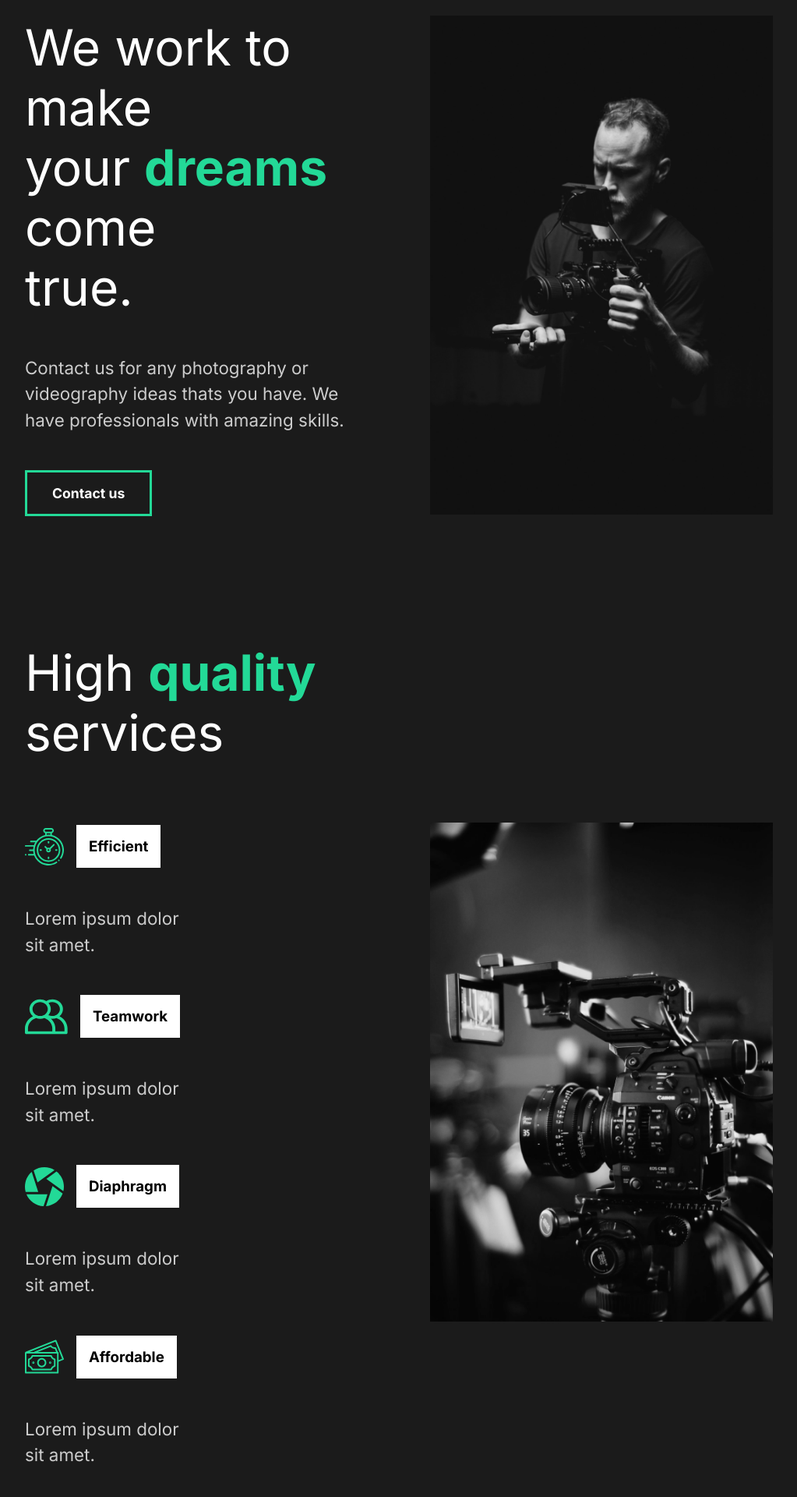
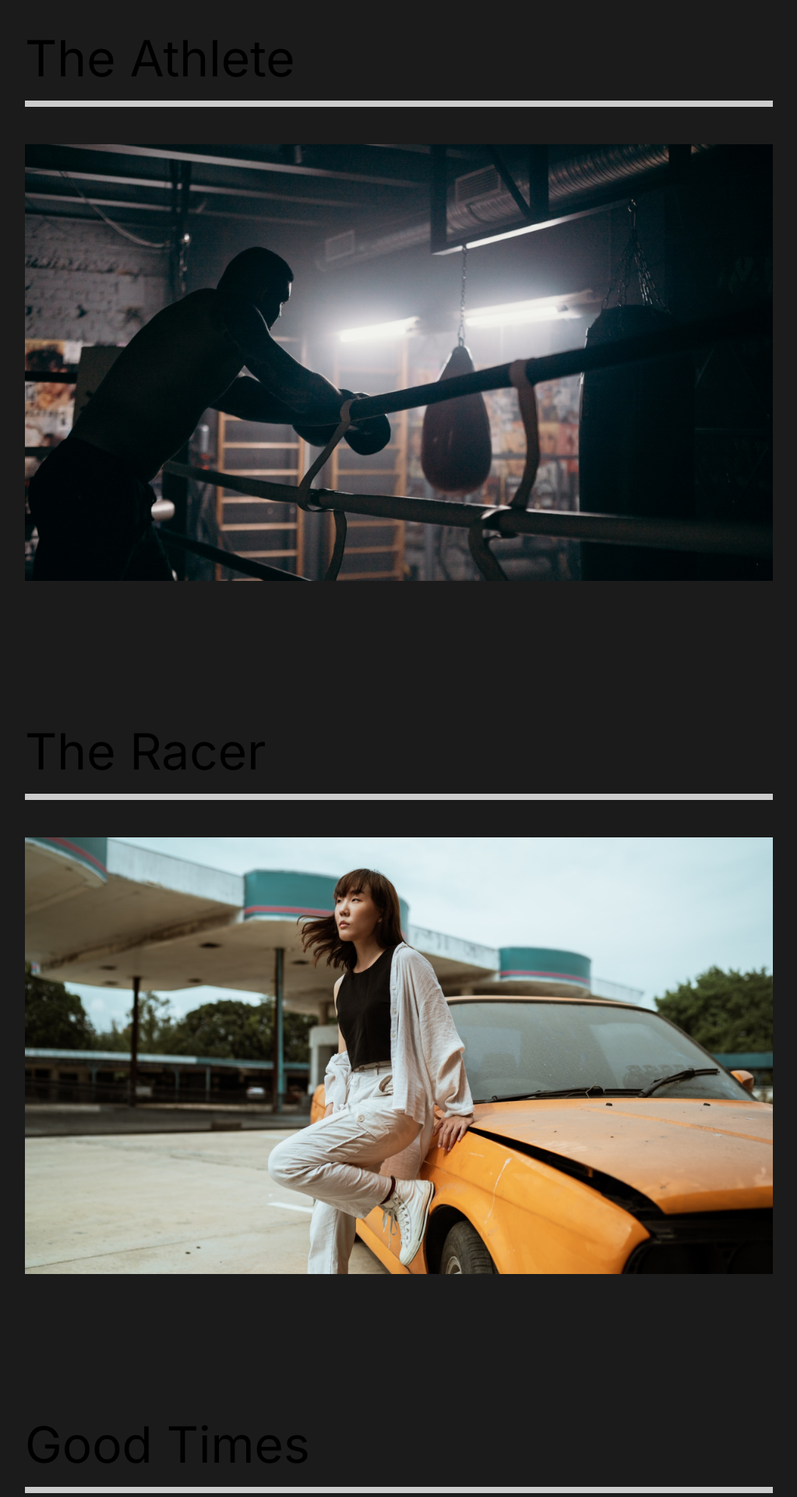
Before and after one commit to ChristianWare/Portfolio2, a React (Create React App) app: page /work in a window 1280 px wide. Shown: the part 140-2060 px from the top of the page at 78% size, without its empty margins (128-1151 px from the left). Built offline with nearby package versions, Linux system fonts and the light colour scheme.

Commit message:
8. Our Work

```diff
--- a/src/App.js
+++ b/src/App.js
@@ -1,13 +1,26 @@
 import AboutUS from "./pages/AboutUS";
 import GlobalStyle from "./components/GlobalStyle";
 import Nav from "./components/Nav";
+import ContactUs from "./pages/ContactUs";
+import OurWork from "./pages/OurWork";
+import { Switch, Route } from "react-router-dom";
 
 function App() {
   return (
     <div className='App'>
       <GlobalStyle />
       <Nav />
-      <AboutUS />
+      <Switch>
+        <Route path='/' exact>
+          <AboutUS />
+        </Route>
+        <Route path='/work'>
+          <OurWork />
+        </Route>
+        <Route path='/contact'>
+          <ContactUs />
+        </Route>
+      </Switch>
     </div>
   );
 }
--- a/src/components/Nav.js
+++ b/src/components/Nav.js
@@ -1,21 +1,24 @@
 import React from "react";
 import styled from "styled-components";
+import { Link } from "react-router-dom";
 
 const Nav = () => {
   return (
     <NavContainer>
       <h1>
-        <a id='logo' href='#'>Capture</a>
+        <Link id='logo' to='/'>
+          Capture
+        </Link>
       </h1>
       <ul>
         <li>
-          <a href='#'>1. About Us</a>
+          <Link to='/#'>1. About Us</Link>
         </li>
         <li>
-          <a href='#'>2. Our Work</a>
+          <Link to='/work'>2. Our Work</Link>
         </li>
         <li>
-          <a href='#'>3. Contact Us</a>
+          <Link to='/contact'>3. Contact Us</Link>
         </li>
       </ul>
     </NavContainer>
@@ -40,7 +43,7 @@
   }
   #logo {
     font-size: 1.5rem;
-      font-family: 'Lobster', cursive;
+    font-family: "Lobster", cursive;
     font-weight: lighter;
   }
   li {
--- a/src/index.js
+++ b/src/index.js
@@ -1,5 +1,11 @@
 import React from "react";
 import ReactDOM from "react-dom";
 import App from "./App";
+import { BrowserRouter } from "react-router-dom";
 
-ReactDOM.render(<App />, document.getElementById("root"));
+ReactDOM.render(
+  <BrowserRouter>
+    <App />
+  </BrowserRouter>,
+  document.getElementById("root")
+);
--- /dev/null
+++ b/src/pages/ContactUs.js
@@ -0,0 +1,11 @@
+import React from "react";
+
+const ContactUs = () => {
+  return (
+    <div>
+      <h1>Contact Us</h1>
+    </div>
+  );
+};
+
+export default ContactUs;
--- /dev/null
+++ b/src/pages/OurWork.js
@@ -0,0 +1,59 @@
+import React from "react";
+import styled from "styled-components";
+import { Link } from "react-router-dom";
+import athlete from "../img/athlete-small.png";
+import theracer from "../img/theracer-small.png";
+import goodtimes from "../img/goodtimes-small.png";
+
+const OurWork = () => {
+  return (
+    <Work>
+      <Movie>
+        <h2>The Athlete</h2>
+        <div className='line'></div>
+        <Link>
+          <img src={athlete} alt='athlete' />
+        </Link>
+      </Movie>
+      <Movie>
+        <h2>The Racer</h2>
+        <div className='line'></div>
+        <Link>
+          <img src={theracer} alt='theracer' />
+        </Link>
+      </Movie>
+      <Movie>
+        <h2>Good Times</h2>
+        <div className='line'></div>
+        <Link>
+          <img src={goodtimes} alt='goodtimes' />
+        </Link>
+      </Movie>
+    </Work>
+  );
+};
+
+const Work = styled.div`
+  min-height: 100vh;
+  overflow: hidden;
+  padding: 5rem 10rem;
+  h2 {
+      padding: 1rem 0rem
+  }
+`;
+
+const Movie = styled.div`
+  padding-bottom: 10rem;
+  .line {
+      height:0.5rem;
+      background: #cccccc;
+      margin-bottom: 3rem;
+  }
+  img {
+      width: 100%;
+      height: 70vh;
+      object-fit: cover;
+  }
+`;
+
+export default OurWork;
```
Lines whose indentation alone changed are shown as unchanged.
